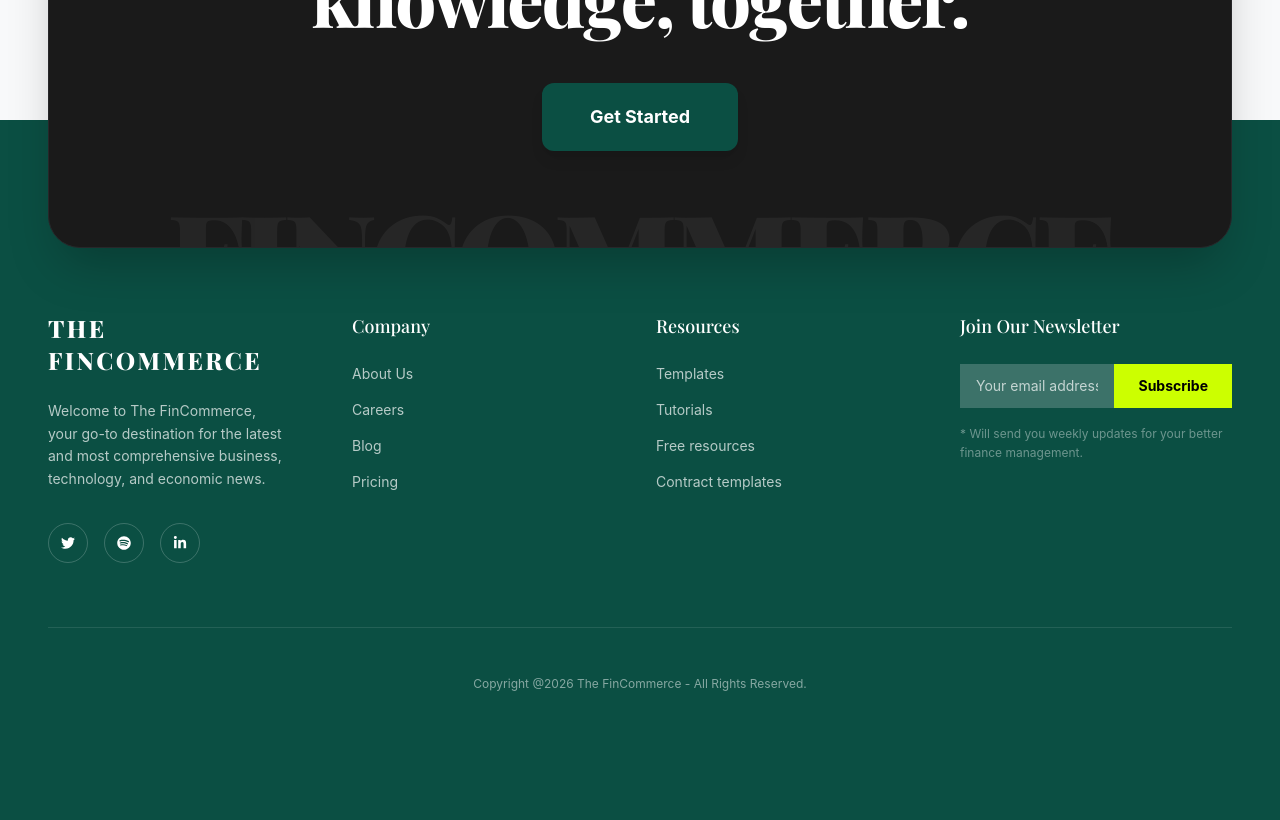
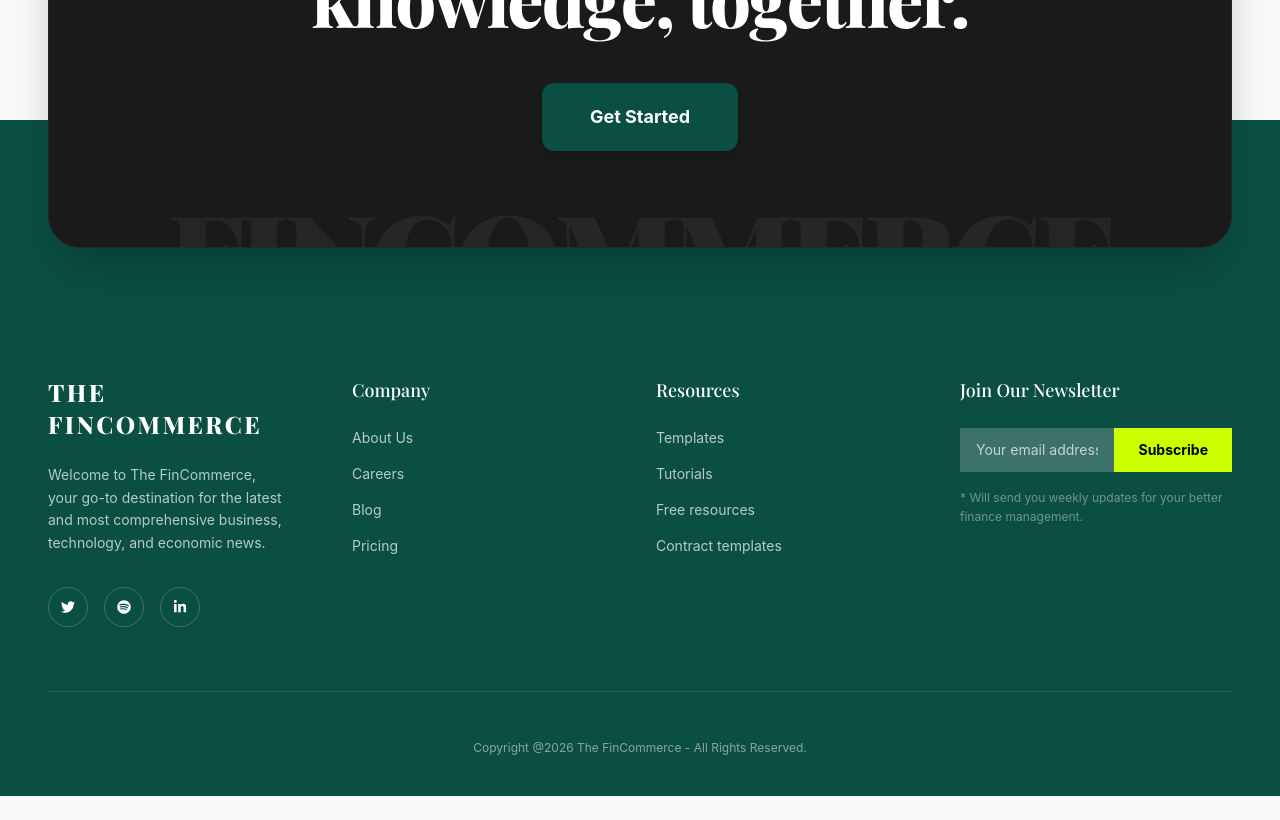
Before and after one commit to monju1190/The-FinCommerce, a Next.js app: page / in a window 1280 px wide. Shown: the part 4100-4920 px from the top of the page. After the commit the page ends 4896 px from the top, so only its background shows below. Built offline with nearby package versions, Linux system fonts and the light colour scheme; a web font is replaced by a local one.

Commit message:
Fix footer spacing and ensure CTA is exactly half-in half-out

```diff
--- a/src/components/layout/Footer.tsx
+++ b/src/components/layout/Footer.tsx
@@ -7,7 +7,7 @@ export default function Footer() {
   return (
     <div className="mt-12 md:mt-24">
       {/* Floating CTA Section (Ashy Black) */}
-      <div className="container mx-auto px-4 md:px-12 relative z-20 -mb-24 md:-mb-32">
+      <div className="container mx-auto px-4 md:px-12 relative z-20">
         <div className="bg-[#1a1a1a] rounded-[2rem] p-12 md:p-24 shadow-2xl border border-zinc-800 flex flex-col justify-center items-center text-center gap-8 relative overflow-hidden">
 
           {/* Background Giant Text */}
@@ -28,7 +28,7 @@ export default function Footer() {
         </div>
       </div>
 
-      <footer className="bg-primary-green text-white pt-36 md:pt-48 relative overflow-hidden" data-purpose="site-footer">
+      <footer className="bg-primary-green text-white pt-48 md:pt-64 pb-10 -mt-24 md:-mt-32 relative overflow-hidden" data-purpose="site-footer">
         <div className="container mx-auto px-6 md:px-12 relative z-10">
 
           {/* Main Footer Grid */}
@@ -97,7 +97,7 @@ export default function Footer() {
         </div>
 
         {/* Bottom Credits */}
-        <div className="text-center text-white/50 text-xs pb-24 md:pb-32 relative z-10">
+        <div className="text-center text-white/50 text-xs relative z-10">
           Copyright @2026 The FinCommerce - All Rights Reserved.
         </div>
       </div>
```
